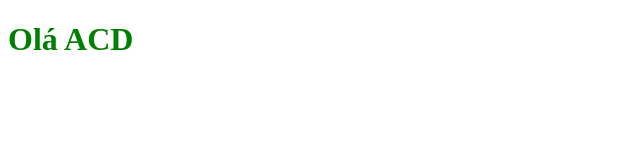
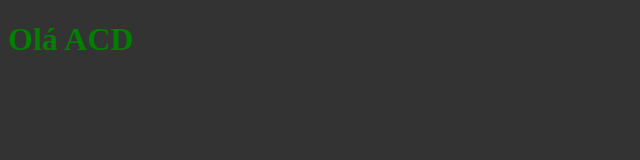
Before and after one commit to acdona/acdona.github.io, a plain HTML site: page index.html in a window 1280 px wide. Shown: the whole page, without its empty margins (0-640 px from the left). Drawn offline with Linux system fonts and the light colour scheme.

Commit message:
Update index.html

```diff
--- a/index.html
+++ b/index.html
@@ -5,7 +5,7 @@
     <title>ACD 2023</title>
     <style>
       body {
-        backgrond-color: #333;
+        background-color: #333;
         color: green;
     </style>
   </head>
```
